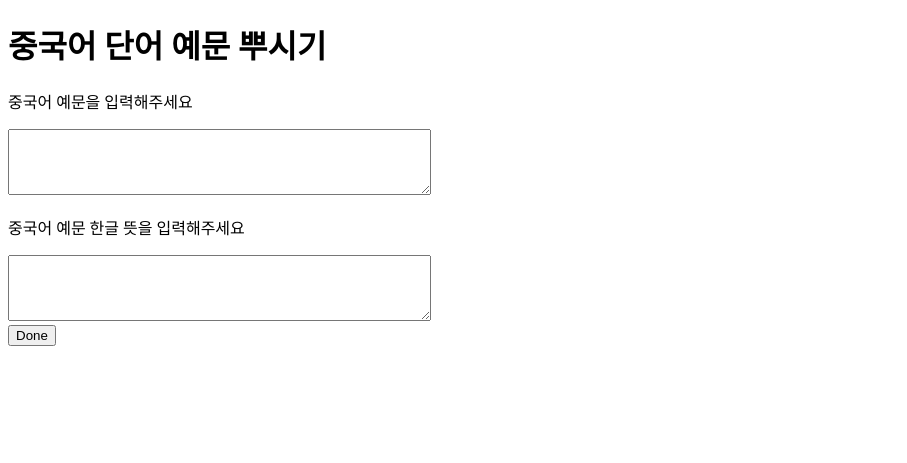
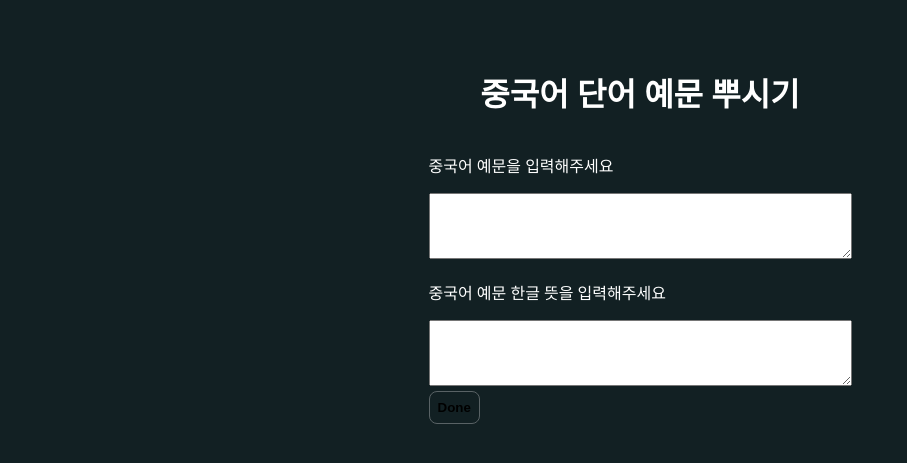
Before and after one commit to bogyeongPark/senGame, a Flask app: page / in a window 1280 px wide. Shown: the top 463 px of the page, without its empty margins (0-907 px from the left). Run offline with Flask 2, Linux system fonts and the light colour scheme.

Commit message:
home css

```diff
--- a/static/css/style.css
+++ b/static/css/style.css
@@ -72,6 +72,16 @@ body {
 .container:empty {
   background: #263032;
 }
+.btn-info {
+  display: flex;
+  text-align: center;
+  box-sizing: border-box;
+  background: #122023;
+  border: 1px solid #596265;
+  padding: 0.5rem;
+  border-radius: 0.5rem;
+  font-weight: 900;
+}
 .word {
   box-sizing: border-box;
   background: #122023;
@@ -81,6 +91,7 @@ body {
   cursor: pointer;
   font-weight: 700;
   user-select: none;
+  color: #fff;
 }
 .word:active {
   transition: 0.25s ease;
--- a/templates/index.html
+++ b/templates/index.html
@@ -2,21 +2,26 @@
 <html lang="en">
   <head>
     <meta charset="UTF-8" />
+    <link
+      rel="stylesheet"
+      href="{{ url_for('static', filename='css/style.css') }}"
+    />
     <title>senGame</title>
   </head>
   <body>
     <h1>중국어 단어 예문 뿌시기</h1>
     <div class="box">
       <form action="{{url_for('study')}}" method="POST">
-        <div class="box" id="zbox">
+        <div id="zbox">
           <p>중국어 예문을 입력해주세요</p>
           <textarea name="zhsen" rows="4" cols="50"></textarea>
           <br />
         </div>
-        <p>중국어 예문 한글 뜻을 입력해주세요</p>
-
-        <textarea name="kosen" rows="4" cols="50"></textarea>
-        <br />
+        <div id="kbox">
+          <p>중국어 예문 한글 뜻을 입력해주세요</p>
+          <textarea name="kosen" rows="4" cols="50"></textarea>
+          <br />
+        </div>
         <input type="submit" class="btn-info" value="Done" />
       </form>
     </div>
```
